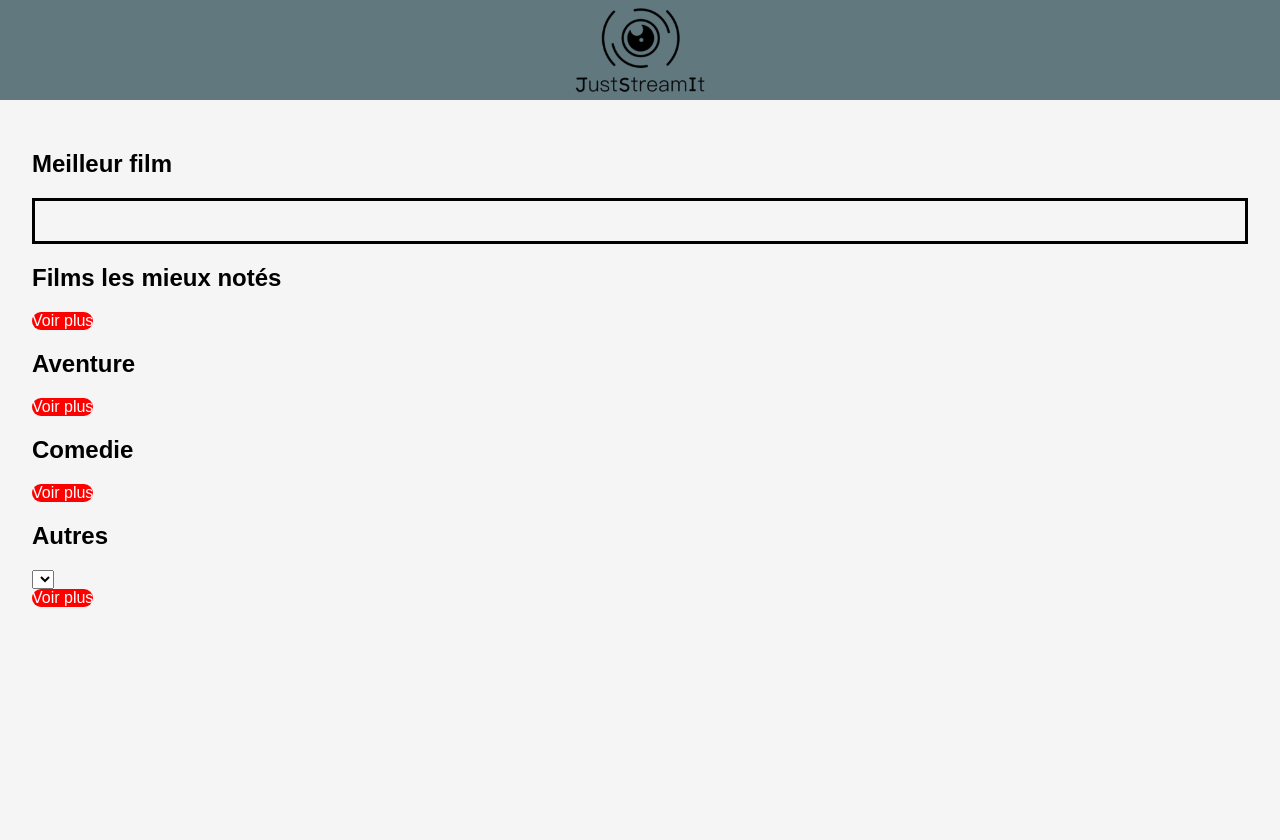
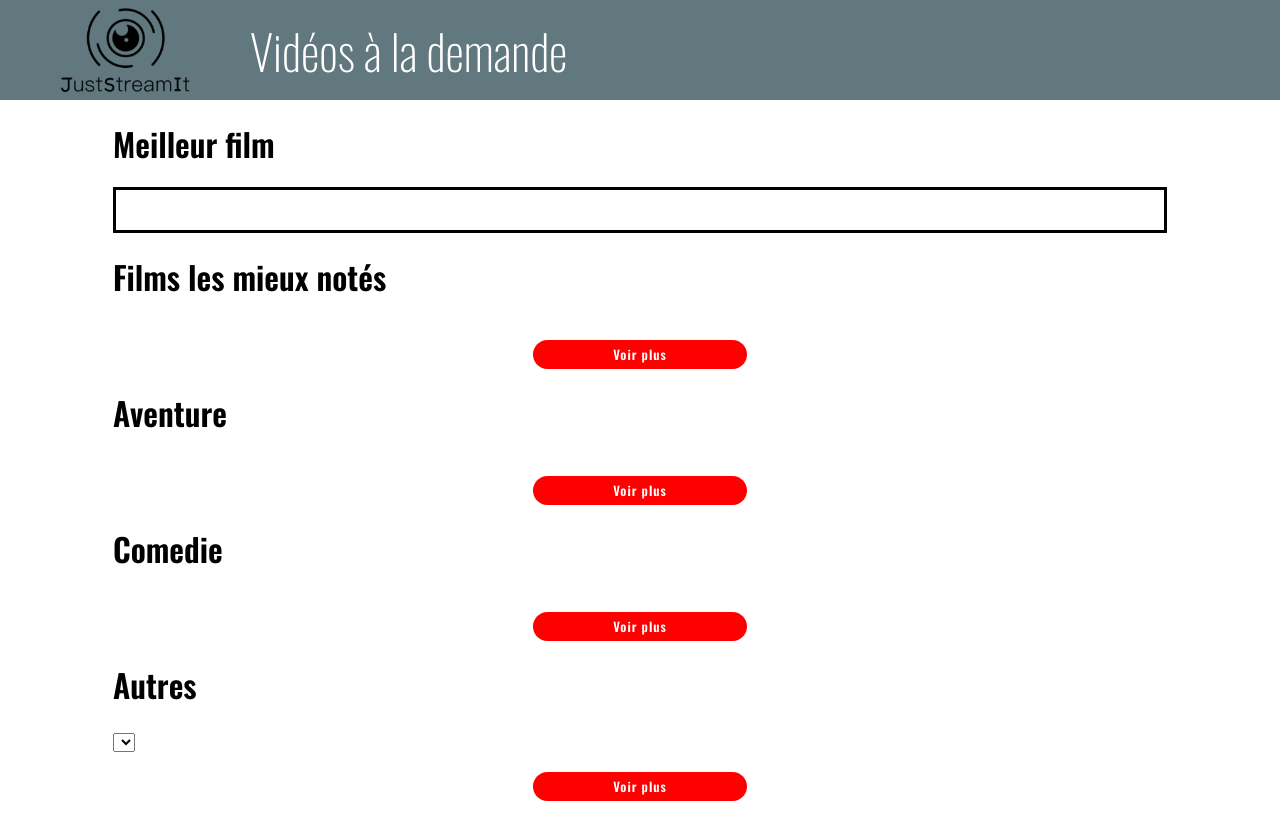
Before and after one commit to PVL06/OC_Projet6_JustStreamIt, a plain HTML site: page index.html in a window 1280 px wide. Before the commit the page ends 800 px from the top, so only its background shows below. Drawn offline with Linux system fonts and the light colour scheme; no server answers.

Commit message:
new css and add media queries

```diff
--- a/style.css
+++ b/style.css
@@ -1,72 +1,121 @@
+@font-face {
+    font-family: Oswald;
+    font-weight: 200;
+    src: url(./assets/fonts/Oswald-ExtraLight.ttf);
+}
+
+@font-face {
+    font-family: Oswald;
+    font-weight: 600;
+    src: url(./assets/fonts/Oswald-SemiBold.ttf);
+}
+
 * {
     padding: 0;
     margin: 0;
     box-sizing: border-box;
-    list-style: none;
-    font-family: sans-serif;
 }
 
 body {
-    background: whitesmoke;
+    font-family: Oswald;
+    font-weight: 600;
 }
 
+h2 {
+    font-size: 2em;
+}
+
+h3 {
+    font-size: 2.5em;
+}
+
+p {
+    font-size: 1.2em;
+    font-weight: 200;
+}
+
+button {
+    border: none;
+    border-radius: 20px;
+    color: white;
+    letter-spacing: 1px;
+    font: inherit;
+    font-size: 0.8em;
+    cursor: pointer;
+}
+
+/* ---Header style--- */
+
 h1 {
-    display: none;
-    margin: 30px;
-    color: blanchedalmond;
+    color: white;
+    font-weight: 200;
+    font-size: 3em;
+}
+
+header {
+    display: flex;
+    align-items: center;
+    background-color: #61787F;
+    height: 100px;
+    width: 100%;
+}
+
+header > img {
+    width: 150px;
+    margin: 0 50px;
+}
+
+/* ---Main--- */
+
+main {
+    width: 95%;
+    max-width: 1054px;
+    margin: 0 auto;
+    margin-bottom: 100px;
 }
 
 h2 {
     margin: 20px 0;
 }
 
-button {
-    background: red;
-	border: none;
-    border-radius: 10px;
-    color: white;
-	font: inherit;
-	cursor: pointer;
+/* ---Best movie--- */
+
+#best-movie {
+    display: grid;
+    grid-template-columns: 30% 70%;
+    border: 3px solid black;
+    padding: 20px;
 }
 
-header {
-    display: flex;
-    justify-content: center;
-    align-items: center;
-    background: fixed;
-    background-color: #61787F;
-    height: 100px;
+#best-movie img {
     width: 100%;
-    position: fixed;
-    top: 0;
-    left: 0;
 }
 
-header > img {
-    width: 150px;
+.best-content {
+    display: flex;
+    flex-direction: column;
+    margin: 0 20px;
+}
+
+.best-btn {
+    text-align: right;
+    margin: 20px;
+}
+
+#best-movie button {
+    background: red;
+    padding: 10px 30px;
 }
 
 
-main {
-    width: 95%;
-    margin: 0 auto;
-    margin-top: 150px;
-    margin-bottom: 100px;
-}
-
-#best-movie {
-    display: flex;
-    justify-content: space-between;
-    border: 3px solid black;
-    padding: 20px;
-}
+/* ---Movies categories--- */
 
 .movies-container {
     display: grid;
     grid-template-columns: repeat(3, 1fr);
     justify-content: center;
     column-gap: 20px;
-    gap: 20px 20px;
+    gap: 30px;
 }
 
 .box {
@@ -87,6 +136,19 @@ main {
     background: rgba(0, 0, 0, 0.56);
 }
 
+.show-more {
+    display: flex;
+    justify-content: center;
+    margin: 20px;
+}
+
+.show-more > button {
+    background: red;
+    padding: 5px 80px;
+}
+
+/* ---Modal windows--- */
+
 .modal {
     display: none;
     height: 100vh;
@@ -101,6 +163,7 @@ main {
 
 .modal-box {
     width: 90%;
+    max-width: 1200px;
     height: calc(100vh - 100px);
     background: whitesmoke;
     border: 3px solid black;
@@ -108,3 +171,46 @@ main {
     align-items: center;
     justify-content: center;
 }
+
+/* ---Media query tablette--- */
+@media screen and (max-width: 750px) {
+    h1, h3 {
+        font-size: 2em;
+    }
+
+    p {
+        font-size: 1em;
+    }
+
+    #best-movie button {
+        padding: 5px 15px;
+    }
+}
+
+/* ---Media query smartphone--- */
+@media screen and (max-width: 500px) {
+    header {
+        justify-content: center;
+    }
+
+    h1 {
+        display: none;
+    }
+
+    h2 {
+        text-align: center;
+    }
+
+    #best-movie {
+        display: flex;
+        flex-direction: column;
+    }
+
+    .best-content {
+        margin: 0;
+    }
+    .best-btn {
+        text-align: center;
+    }
+
+}
```
